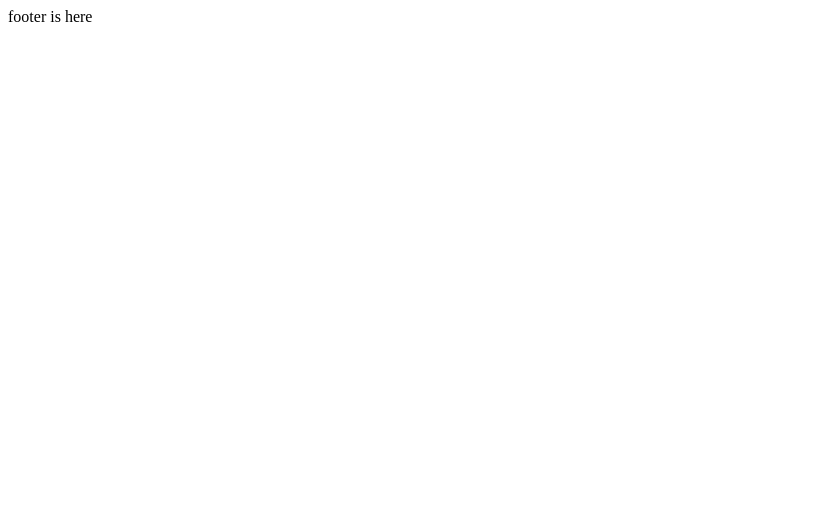
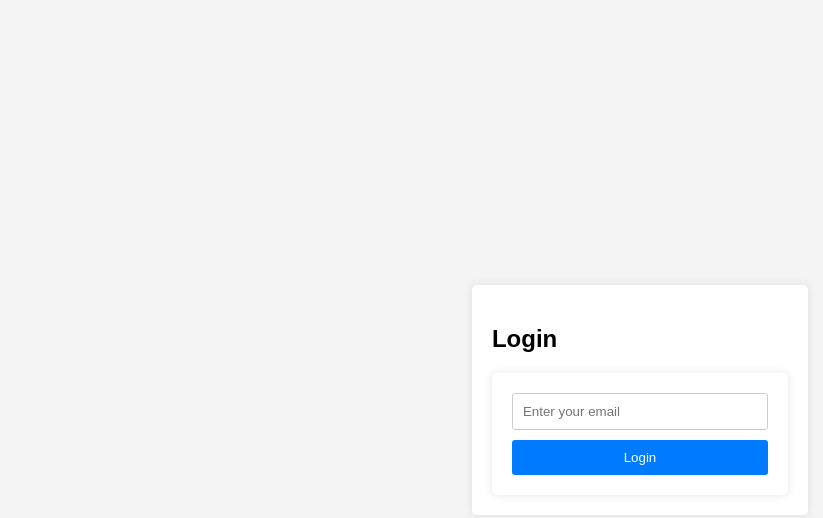
Before and after one commit to tusharbisht16/New-york-times, a plain HTML site: page index.html in a window 1280 px wide. Shown: the whole page, without its empty margins (0-823 px from the left). Drawn offline with Linux system fonts and the light colour scheme.

Commit message:
day-02 push login page

```diff
--- a/index.html
+++ b/index.html
@@ -3,11 +3,17 @@
 <head>
     <meta charset="UTF-8">
     <meta name="viewport" content="width=device-width, initial-scale=1.0">
-    <title>Document</title>
-    <link rel="stylesheet" href="./index.css">
+    <title>Login Page</title>
+    <link rel="stylesheet" href="styles.css">
 </head>
 <body>
-    footer is here
+    <div id="login-form">
+        <h2>Login</h2>
+        <form class="login-form">
+            <input type="email" id="email" class="email" placeholder="Enter your email" required>
+            <input type="submit" class="submit" value="Login">
+        </form>
+    </div>
+    <script src="script.js"></script>
 </body>
-<script src="./index.js"></script>
 </html>
--- /dev/null
+++ b/script.js
@@ -0,0 +1,6 @@
+document.getElementById('login-form').addEventListener('submit', function(event) {
+    event.preventDefault();
+    var email = document.getElementById('email').value;
+
+    alert("Email entered: " + email);
+});
--- /dev/null
+++ b/styles.css
@@ -0,0 +1,43 @@
+body {
+    font-family: Arial, sans-serif;
+    margin: 0;
+    padding: 0;
+    display: flex;
+    justify-content: center;
+    align-items: center;
+    height: 100vh;
+    background-color: #f4f4f4;
+}
+#login-form {
+    background-color: #fff;
+    padding: 20px;
+    border-radius: 5px;
+    box-shadow: 0 0 10px rgba(0, 0, 0, 0.1);
+}
+.login-form {
+    background-color: #fff;
+    padding: 20px;
+    border-radius: 5px;
+    box-shadow: 0 0 10px rgba(0, 0, 0, 0.1);
+}
+.login-form .email {
+    width: 100%;
+    padding: 10px;
+    margin-bottom: 10px;
+    border: 1px solid #ccc;
+    border-radius: 3px;
+    box-sizing: border-box;
+}
+.login-form .submit {
+    width: 100%;
+    padding: 10px;
+    background-color: #007bff;
+    color: #fff;
+    border: none;
+    border-radius: 3px;
+    cursor: pointer;
+    transition: background-color 0.3s ease;
+}
+.login-form .submit :hover {
+    background-color: #0056b3;
+}
```
Also changed, not shown: README.md (deleted), index.css (deleted), index.js (deleted).
